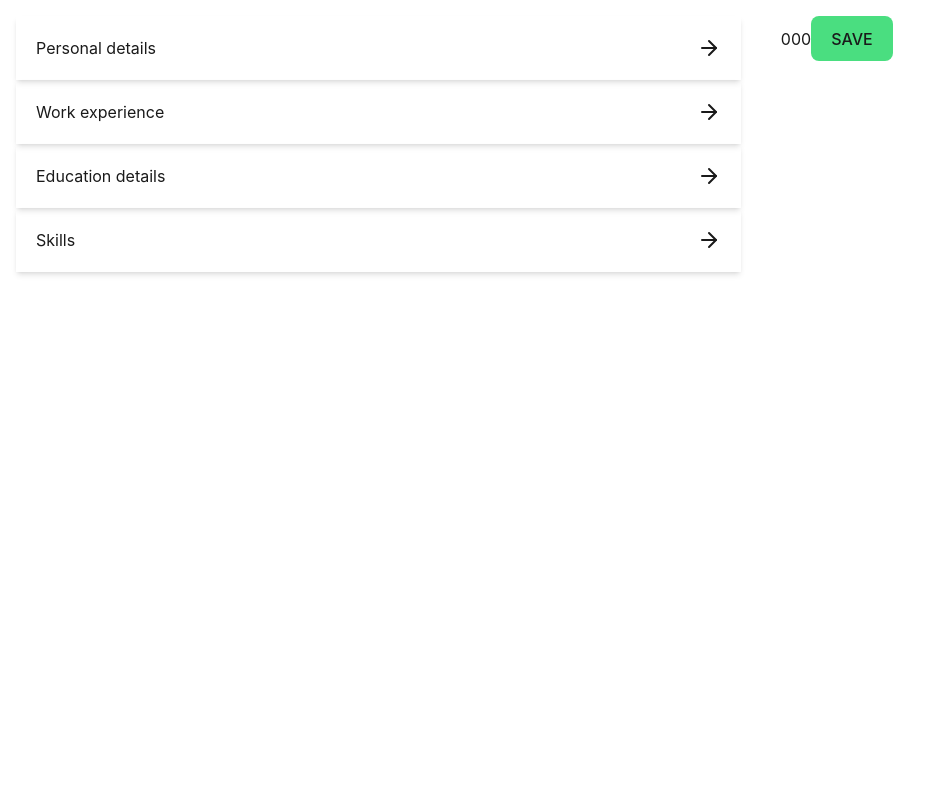
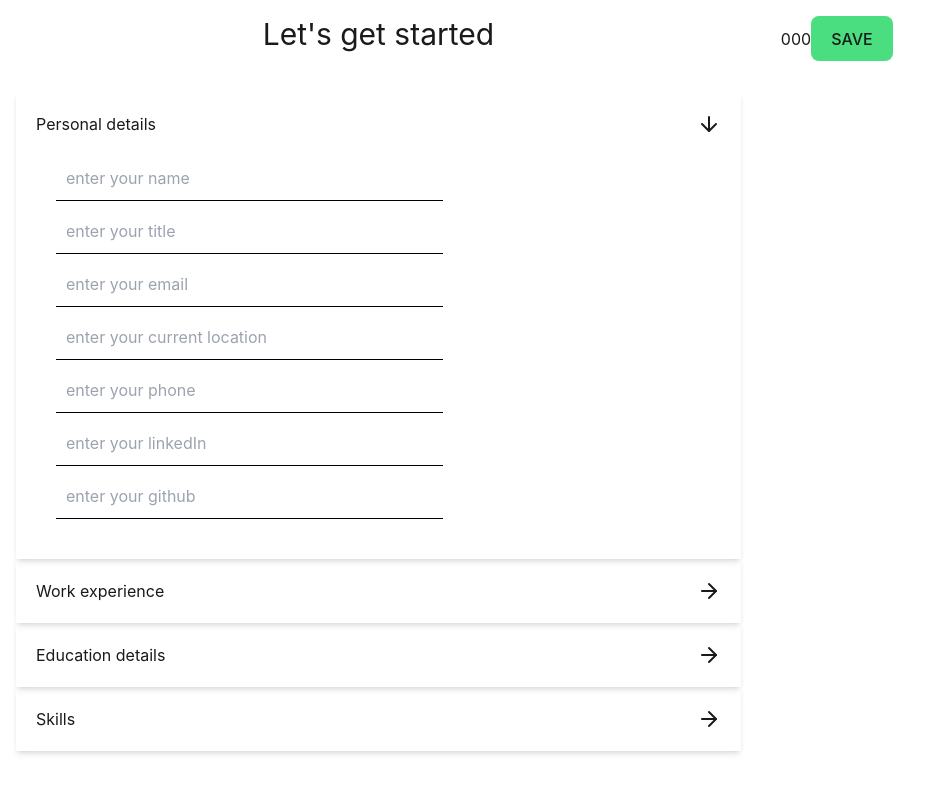
Before and after one commit to Hvinder/resume-builder, a React (Vite) app: page /build in a window 1280 px wide. Shown: the top 792 px of the page, without its empty margins (0-939 px from the left). Built offline with nearby package versions, Linux system fonts and the light colour scheme.

Commit message:
cleanup: get rid of warnings

```diff
--- a/src/components/EducationDetails.tsx
+++ b/src/components/EducationDetails.tsx
@@ -37,7 +37,7 @@ const EducationDetailsContainer = () => {
   return (
     <div className="flex flex-col gap-5">
       {educationDetails.map((educationDetails, i) => (
-        <div className="relative">
+        <div className="relative" key={i}>
           <ExperienceDetails experience={educationDetails} />
           <XCircle
             className="absolute top-0 -right-5 cursor-pointer"
--- a/src/components/Preview.tsx
+++ b/src/components/Preview.tsx
@@ -70,16 +70,16 @@ const Preview = () => {
       {resumeDetails.workDetails.length && (
         <div className="flex flex-col gap-2 mt-10 mb-5">
           <p className="text-3xl">Work Experience</p>
-          {resumeDetails.workDetails.map((experience) => (
-            <ExperienceDetails experience={experience} />
+          {resumeDetails.workDetails.map((experience, i) => (
+            <ExperienceDetails experience={experience} key={i}/>
           ))}
         </div>
       )}
       {resumeDetails.educationDetails.length && (
         <div className="flex flex-col gap-2 mt-10 mb-5">
           <p className="text-3xl">Education Details</p>
-          {resumeDetails.educationDetails.map((experience) => (
-            <ExperienceDetails experience={experience} />
+          {resumeDetails.educationDetails.map((experience, i) => (
+            <ExperienceDetails experience={experience} key={i}/>
           ))}
         </div>
       )}
--- a/src/components/SkillsList.tsx
+++ b/src/components/SkillsList.tsx
@@ -9,7 +9,7 @@ const SkillsList = ({ allowDelete = false }: { allowDelete?: boolean }) => {
   return (
     <span className="flex flex-row flex-wrap gap-5 w-3/5">
       {skills.map((skill, i) => (
-        <span className="relative">
+        <span className="relative" key={i}>
           <span className="px-5 py-2 border rounded">{skill}</span>
           {allowDelete ? (
             <XCircle
--- a/src/components/WorkExperience.tsx
+++ b/src/components/WorkExperience.tsx
@@ -38,7 +38,7 @@ const WorkExperience = () => {
   return (
     <div className="flex flex-col gap-5">
       {workExperiences.map((workExperience, i) => (
-        <div className="relative">
+        <div className="relative" key={i}>
           <ExperienceDetails experience={workExperience} />
           <XCircle
             className="absolute top-0 -right-5 cursor-pointer"
--- a/src/pages/BuildResume.tsx
+++ b/src/pages/BuildResume.tsx
@@ -26,11 +26,11 @@ const Row = styled.div`
 const Container = styled(Row)<{
   width?: string;
   direction?: string;
-  alignItems?: string;
+  alignitems?: string;
 }>`
   display: flex;
   flex-direction: ${(props) => props.direction || "column"};
-  align-items: ${(props) => props.alignItems || "center"};
+  align-items: ${(props) => props.alignitems || "center"};
   width: ${(props) => props.width || "100%"};
   gap: 40px;
 `;
@@ -59,9 +59,10 @@ const BuildResume = () => {
     },
   ];
   return (
-    <Container direction="row" alignItems="flex-start">
+    <Container direction="row" alignitems="flex-start">
       <Container width="60%">
-        <Accordion className="w-full" allowMultipleExpanded allowZeroExpanded>
+        <p className="text-3xl">Let's get started</p>
+        <Accordion className="w-full" allowMultipleExpanded allowZeroExpanded preExpanded={[0]}>
           {items.map((item, i) => (
             <Row className="p-5 shadow-md" key={i}>
               <AccordionItem className="w-full" uuid={i}>
```
